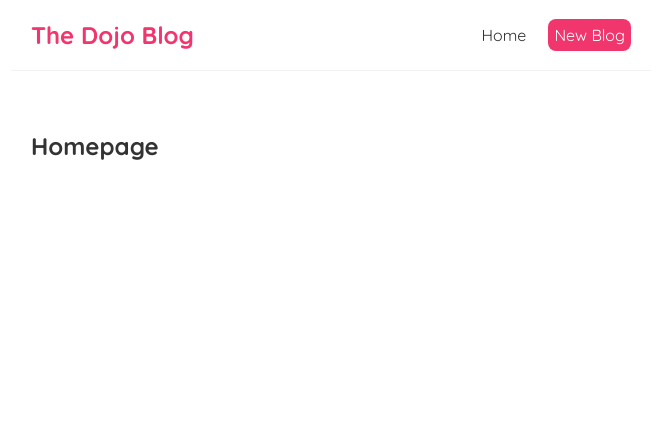
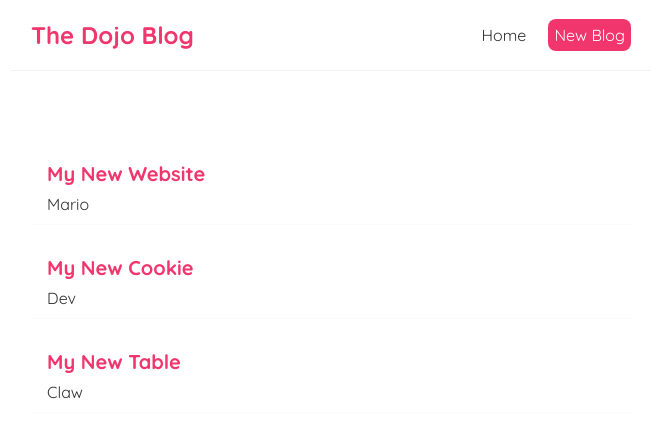
Before and after one commit to mohammedafsalk/BlogApp-react, a React (Create React App) app: page / in a window 1280 px wide. Shown: the top 436 px of the page, without its empty margins (309-971 px from the left). Built offline with nearby package versions, Linux system fonts and the light colour scheme.

Commit message:
changes made

```diff
--- a/src/App.css
+++ b/src/App.css
@@ -33,3 +33,17 @@
   margin: 40px auto;
   padding: 20px;
 }
+/* blog previews / list */
+.blog-preview {
+  padding: 10px 16px;
+  margin: 20px 0;
+  border-bottom: 1px solid #fafafa;
+}
+.blog-preview:hover {
+  box-shadow: 1px 3px 5px rgba(0,0,0,0.1);
+}
+.blog-preview h2 {
+  font-size: 20px;
+  color: #f1356d;
+  margin-bottom: 8px;
+}
--- a/src/Components/Home.js
+++ b/src/Components/Home.js
@@ -1,7 +1,28 @@
+import { useState } from "react";
+
 const Home = () => {
+  const [item, setItem] = useState([
+    {
+      title: "My New Website",
+      body: "lorem ipsum....",
+      author: "Mario",
+      id: 1,
+    },
+    { title: "My New Cookie", body: "lorem ipsum....", author: "Dev", id: 2 },
+    { title: "My New Table", body: "lorem ipsum....", author: "Claw", id: 3 },
+  ]);
+
+  const handleclick = (title) => {
+    setItem(title);
+  };
   return (
     <div className="home">
-      <h2>Homepage</h2>
+      {item.map((item) => (
+        <div className="blog-preview">
+        <h2>{item.title}</h2>
+        <p>{item.author}</p>
+        </div>
+      ))}
     </div>
   );
 };
```
